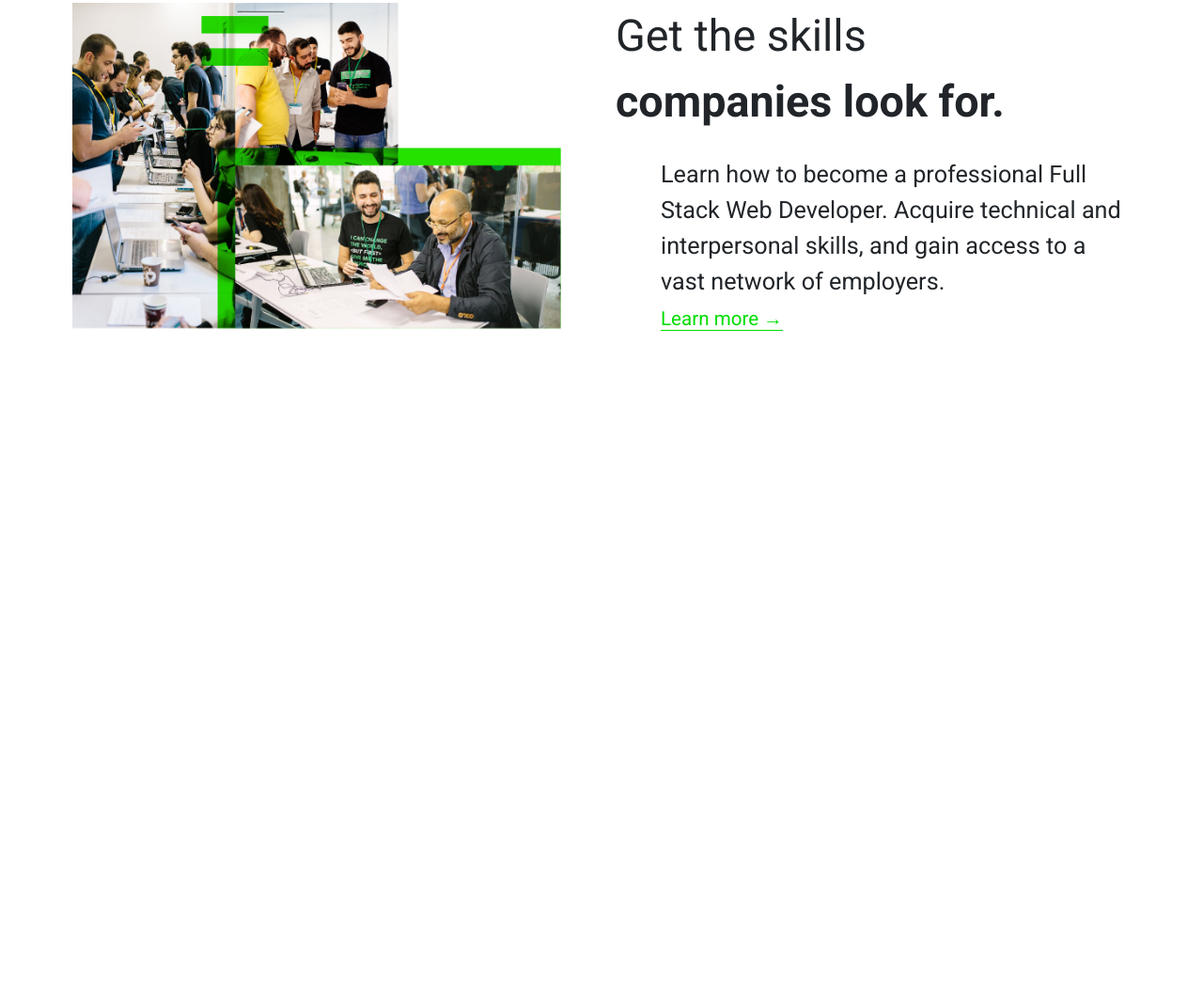
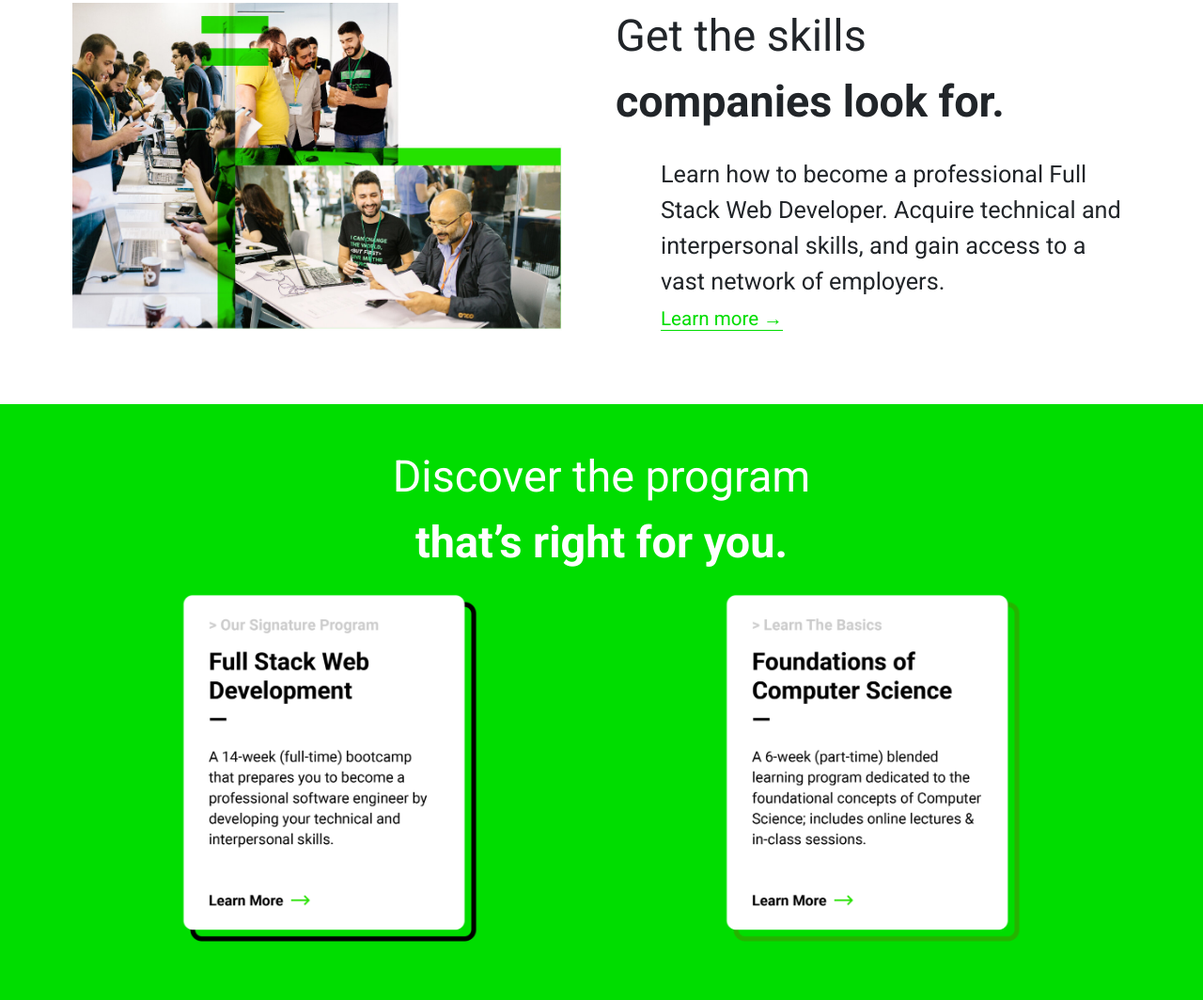
Before and after one commit to malak-joumaa/SEF-Bootstrap, a plain HTML site: page index.html in a window 1280 px wide. Shown: the part 1198-2262 px from the top of the page at 94% size. Before the commit the page ends 1628 px from the top, so only its background shows below. Drawn offline with nearby package versions, Linux system fonts and the light colour scheme.

Commit message:
Section 5 - Styling text and images

```diff
--- a/index.html
+++ b/index.html
@@ -135,5 +135,21 @@
             </div>
         </div>
     </div>
+    <!-- Section 4 -->
+    <div class="container-fluid text-center justify-content-center" id="s4">
+        <span class="text-white">
+            Discover the program
+            <br/>
+            <b>that’s right for you.</b>
+        </span>
+        <div class="row">
+            <div class="col-md-6">
+                <img src="assets/fsw.png" class="img-fluid">
+            </div>
+            <div class="col-md-6">
+                <img src="assets/fcs.png" class="img-fluid">
+            </div>
+        </div>
+    </div>
 </body>
 </html>
--- a/styles/styles.css
+++ b/styles/styles.css
@@ -58,3 +58,15 @@ body{
     color: #0d0 !important;
     border-bottom: 1px solid #0d0;
 }
+/* Section 4 */
+#s4{
+    background-color: #0d0;
+    padding: 3.3vmax 6vw;
+}
+#s4 span{
+    font-size: calc((3 - 1) * 1.2vw + 1rem);
+}
+#s4 img{
+    width: 27vw;
+    height: 32vw;
+}
```
